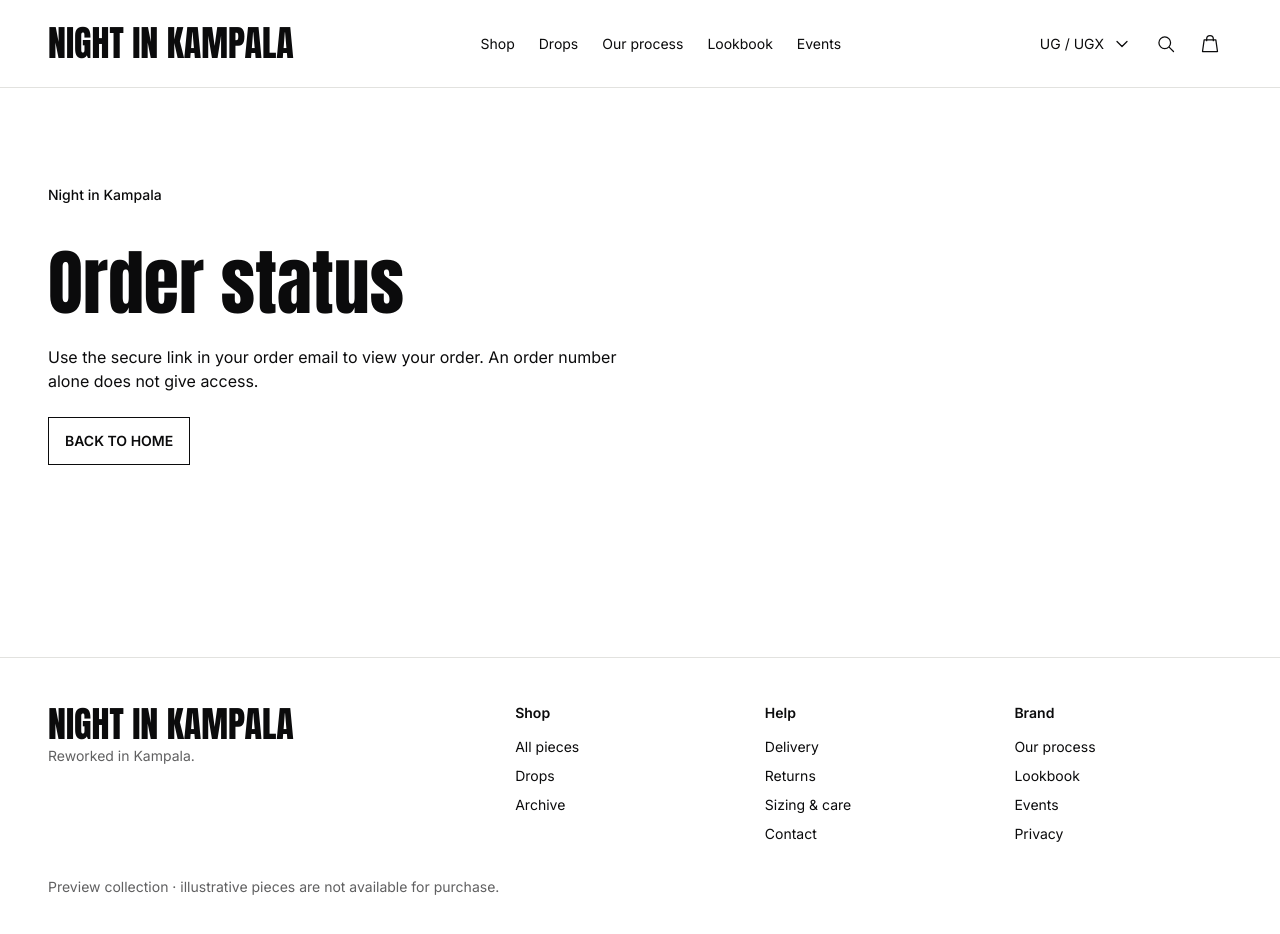
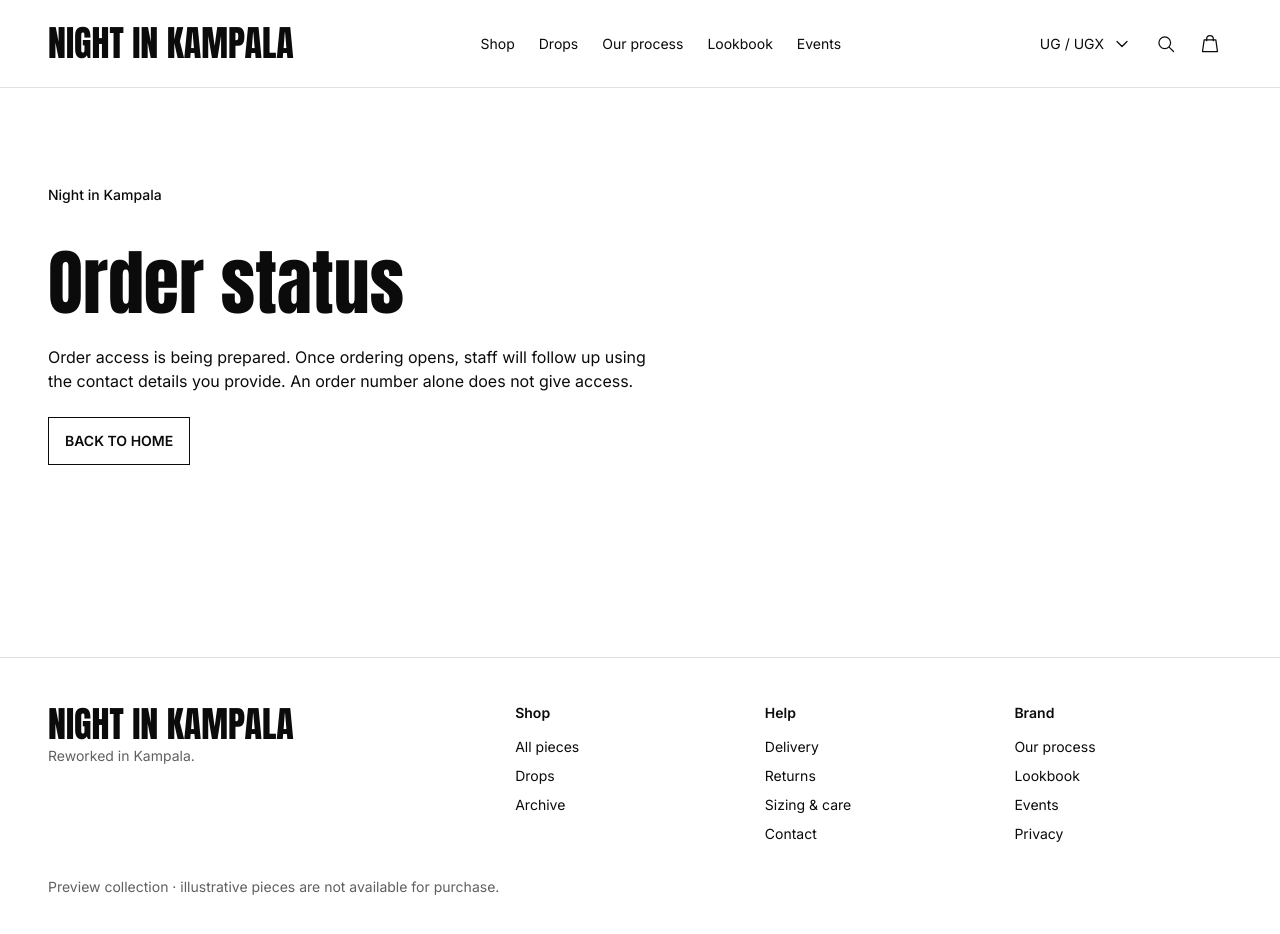
Before and after one commit to leomuko/night-in-kampala-web, a React (Vite) app: page /orders/1 in a window 1280 px wide. Shown: the top 934 px of the page. Built offline with nearby package versions, Linux system fonts and the light colour scheme.

Commit message:
fix: align order placeholders and fixtures with manual sales

```diff
--- a/scripts/seed-emulators.mjs
+++ b/scripts/seed-emulators.mjs
@@ -26,7 +26,7 @@ for (const [collection, data] of Object.entries(fixture.content)) {
   batch.set(db.doc(`${collection}/fixture-published`), { ...data, status: 'published', illustrative: true });
   batch.set(db.doc(`${collection}/fixture-draft`), { ...data, status: 'draft', illustrative: true });
 }
-batch.set(db.doc('orders/fixture-private'), { status: 'awaiting_payment', fixture: true });
+batch.set(db.doc('orders/fixture-private'), { orderStatus: 'new', paymentStatus: 'unpaid', fulfilmentStatus: 'unfulfilled', fixture: true });
 batch.set(db.doc('inventory/fixture-private'), { quantity: 1, fixture: true });
 await batch.commit();
 const auth = getAuth(app);
--- a/src/app/PlaceholderPage.jsx
+++ b/src/app/PlaceholderPage.jsx
@@ -9,7 +9,7 @@ export default function PlaceholderPage({ page }) {
   const product = page === 'products' && previewProducts.find(item => item.slug === slug);
   const title = product?.name || headings[page] || (page === 'orders' ? 'Order status' : 'Page being prepared');
   return <section className="container placeholder-page"><p className="eyebrow">Night in Kampala</p><h1>{title}</h1>
-    {product ? <><p>This illustrative piece is a preview, and is not available for purchase.</p><p className="placeholder-label">AI-generated placeholder</p></> : page === 'orders' || id ? <p>Use the secure link in your order email to view your order. An order number alone does not give access.</p> : page === 'cart' ? <p>The shop is preparing its first collection. No items have been added to your bag.</p> : page === 'checkout' ? <p>Online ordering will open with the first collection.</p> : <p>We’re preparing this part of the store. Come back for the first collection.</p>}
+    {product ? <><p>This illustrative piece is a preview, and is not available for purchase.</p><p className="placeholder-label">AI-generated placeholder</p></> : page === 'orders' || id ? <p>Order access is being prepared. Once ordering opens, staff will follow up using the contact details you provide. An order number alone does not give access.</p> : page === 'cart' ? <p>The shop is preparing its first collection. No items have been added to your bag.</p> : page === 'checkout' ? <p>Online ordering will open with the first collection.</p> : <p>We’re preparing this part of the store. Come back for the first collection.</p>}
     {page === 'shop' && query.get('q') && <p>Search: <strong>{query.get('q')}</strong></p>}
     <Link className="button button--secondary" to="/">Back to home</Link>
   </section>;
```
Also changed, not shown: 1 other file (tests, documents, lock files or other folders).
